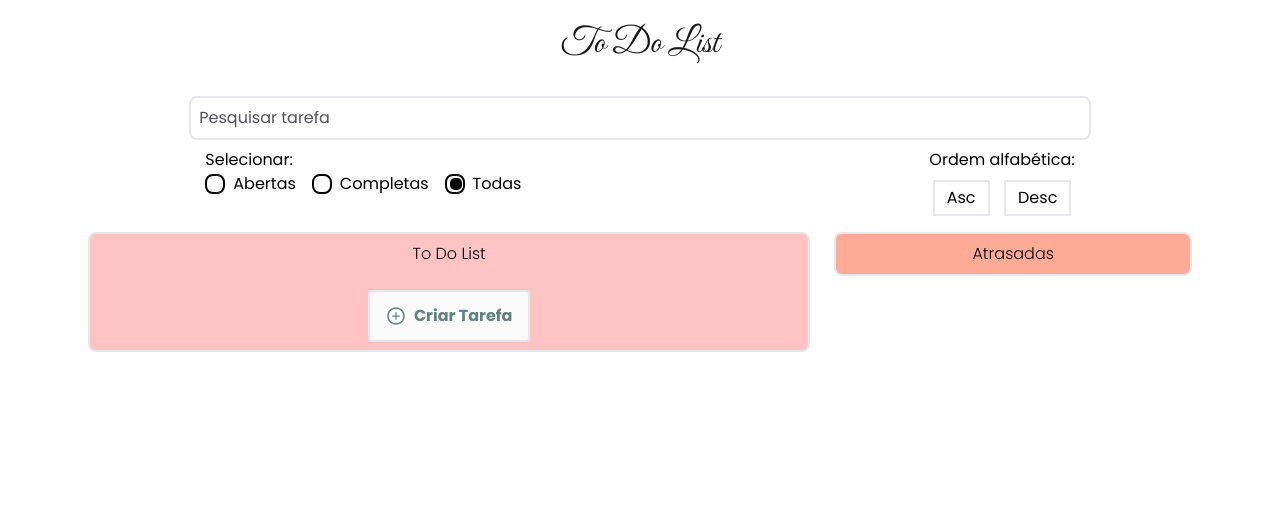
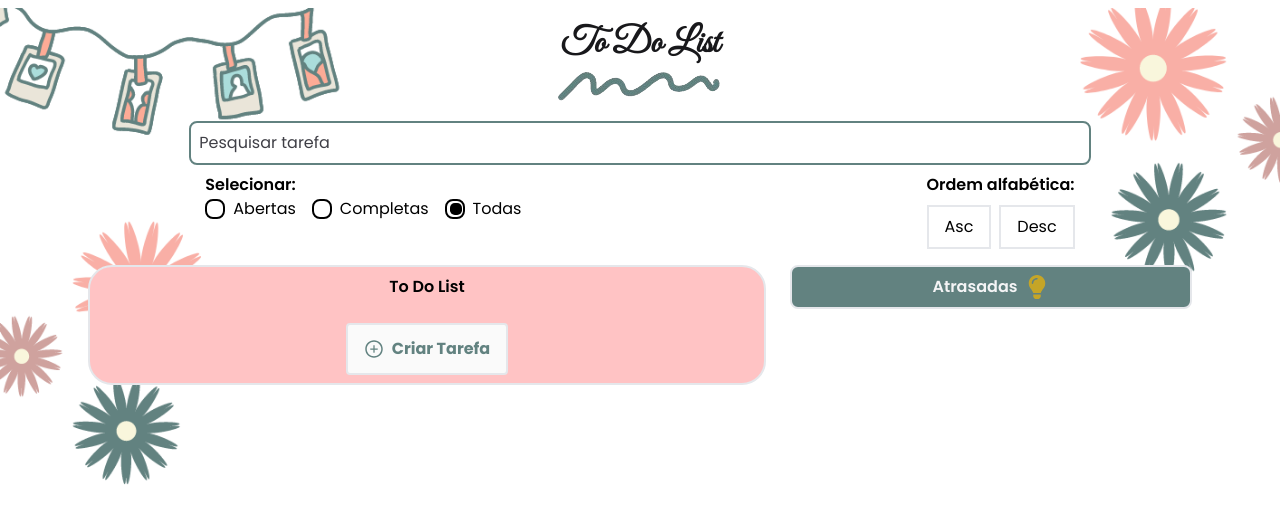
Before and after one commit to ElanyFS/ToDoList, a React (Vite) app: page / in a window 1280 px wide. Shown: the top 522 px of the page. Built offline with nearby package versions, Linux system fonts and the light colour scheme.

Commit message:
update layout

```diff
--- a/src/components/Button.tsx
+++ b/src/components/Button.tsx
@@ -5,8 +5,9 @@ const buttonVariants = tv({
     base: "border-2 flex items-center justify-center gap-2",
     variants: {
       variant: {
-        primary: "font-bold bg-zinc-50 text-[#628280] rounded",
+        primary: "font-bold bg-zinc-50 text-[#628280] rounded hover:bg-[#628280] hover:text-zinc-50",
         secondary: "bg-transparent",
+        third: "bg-transparent hover:bg-[#628280] hover:text-zinc-50",
       },
 
       size: {
--- a/src/components/FilterTask.tsx
+++ b/src/components/FilterTask.tsx
@@ -1,4 +1,5 @@
 import React from "react";
+import { Button } from "./Button";
 
 interface filterProps {
   filter: string;
@@ -14,7 +15,7 @@ export const FilterTask: React.FC<filterProps> = ({
   return (
     <div className="filter flex justify-between items-start px-4">
       <div className="filter_select">
-        <h4>Selecionar: </h4>
+        <h4 className="font-semibold">Selecionar: </h4>
         <ul className="flex flex-col md:flex-row md:items-center items-start md:gap-4 gap-2">
           <li className="flex justify-center items-center gap-2">
             <input
@@ -55,10 +56,15 @@ export const FilterTask: React.FC<filterProps> = ({
       </div>
 
       <div className="filter_order space-y-2">
-        <h4>Ordem alfabética: </h4>
+        <h4 className="font-semibold">Ordem alfabética: </h4>
         <div className="flex justify-around gap-2">
-          <button className="border-2 px-3 py-1" onClick={() => setOrder("Asc")}>Asc</button>
-          <button className="border-2 px-3 py-1" onClick={() => setOrder("Desc")}>Desc</button>
+          <Button variant="third" onClick={() => setOrder("Asc")}>
+            Asc
+          </Button>
+
+          <Button variant="third" onClick={() => setOrder("Desc")}>
+            Desc
+          </Button>
         </div>
       </div>
     </div>
--- a/src/components/SearchTask.tsx
+++ b/src/components/SearchTask.tsx
@@ -7,13 +7,13 @@ interface searchProps {
 
 export const SearchTask:React.FC<searchProps> = ({search, setSearch}) => {
   return (
-    <div className="flex items-center w-full border-2 rounded-lg p-2">
+    <div className="flex items-center w-full border-2 rounded-lg p-2 border-[#628280]">
       <input
       placeholder="Pesquisar tarefa"
         type="text"
         value={search}
         onChange={(e) => setSearch(e.target.value)}
-        className="placeholder:text-zinc-600 text-zinc-300 bg-transparent flex-1 outline-none"
+        className="placeholder:text-zinc-700 text-zinc-400 bg-transparent flex-1 outline-none"
       />
     </div>
   )
--- a/src/components/TaskItem.tsx
+++ b/src/components/TaskItem.tsx
@@ -45,12 +45,12 @@ export const TaskItem = ({
   }
 
   const colorCardTask = task.isCompleted
-    ? "border-2 border-green-500"
-    : "border-2 border-zinc-100";
+    ? "border-2 border-[#628280] bg-[#abdddb] line-through text-[#628280]"
+    : "border-2 border-zinc-100 text-[#628280]";
 
   return (
     <div
-      className={`w-full flex items-center justify-between gap-3 text-zinc-100 relative rounded p-2 ${colorCardTask}`}
+      className={`w-full flex items-center justify-between gap-3 relative rounded-lg p-2 ${colorCardTask}`}
       key={task.id}
     >
       <div className="flex justify-between items-center gap-2 box-border overflow-auto">
--- a/src/components/ToDoListCar.tsx
+++ b/src/components/ToDoListCar.tsx
@@ -59,8 +59,8 @@ export const ToDoListCar = ({
   };
 
   return (
-    <div className="toDoList rounded-lg border-2 p-2 w-full bg-primary flex flex-col items-center space-y-3 relative">
-      <h2 className="font-light">To Do List</h2>
+    <div className="toDoList rounded-3xl border-2 p-2 w-full bg-primary flex flex-col items-center space-y-3 relative">
+      <h2 className="font-semibold">To Do List</h2>
       {currentTasks.map((task) => (
         <TaskItem
           key={task.id}
--- a/src/pages/home/Home.tsx
+++ b/src/pages/home/Home.tsx
@@ -3,6 +3,9 @@ import "./home.css";
 import { ToDoListCar } from "../../components/ToDoListCar";
 import { SearchTask } from "../../components/SearchTask";
 import { FilterTask } from "../../components/FilterTask";
+import fundoTitle from "../../assets/borderTexto.png";
+
+import { FaLightbulb } from "react-icons/fa";
 
 export const Home = () => {
   const [isEntryFormOpen, setIsEntryFormOpen] = useState(false);
@@ -86,12 +89,13 @@ export const Home = () => {
   };
 
   return (
-    <div className="sm:px-16 md:px-2 mt-2 mb-2 lg:px-20 px-5">
+    <div className="h-screen sm:px-16 md:px-2 mt-2 mb-2 lg:px-20 px-5 bg-fundo bg-cover bg-no-repeat">
       <div className="flex flex-col justify-center items-center">
-        <div className="titulo m-4">
-          <h1 className="text-zinc-900 font-great text-center text-3xl md:text-4xl">
+        <div className="titulo mt-4">
+          <h1 className="text-zinc-900 font-great text-center text-3xl md:text-4xl font-extrabold">
             To Do List
           </h1>
+          <img src={fundoTitle} alt="" />
         </div>
 
         <div className="lg:w-5/6 sm:w-full md:w-full m-4 w-full md:px-4 space-y-2 font-poppins">
@@ -117,14 +121,21 @@ export const Home = () => {
             order={order}
           />
 
-          <div className="cards w-full space-y-2 sm:w-3/6 font-poppins">
-            <div className="notes w-full rounded-lg border-2 p-2 bg-secondary text-center">
-              <h2 className="font-light">Atrasadas</h2>
+          <div className="cards w-full space-y-2 sm:w-[60%] font-poppins">
+            <div className="notes w-full rounded-lg border-2 p-2 bg-remember text-center">
+              <h2 className="font-semibold flex items-center justify-center gap-2 text-zinc-100">
+                Atrasadas
+                <FaLightbulb className="text-2xl text-yellow-500 animate-pulse" />
+              </h2>
+
               <ul>
                 {getOverdueTasks().map((task) => (
-                  <li key={task.id} className="flex items-center justify-between border-b p-2 rounded">
+                  <li
+                    key={task.id}
+                    className="flex items-center justify-between border-b p-2 rounded"
+                  >
                     <h3 className="font-semibold text-red-600">{task.title}</h3>
-                    <p className="text-gray-600">{task.dueDate}</p>
+                    <p className="text-zinc-200">{task.dueDate}</p>
                   </li>
                 ))}
               </ul>
--- a/tailwind.config.js
+++ b/tailwind.config.js
@@ -14,7 +14,8 @@ export default {
         remember: "#628280"
       },
       backgroundImage: {
-        card_notes: "url(src/assets/card-notes.png)"
+        fundo: "url(src/assets/fundo.png)",
+        borderTexto: "url(src/assets/borderTexto.png)"
       }
     },
   },
```
Also changed, not shown: src/assets/borderTexto.png (added), src/assets/fundo.png (added).
